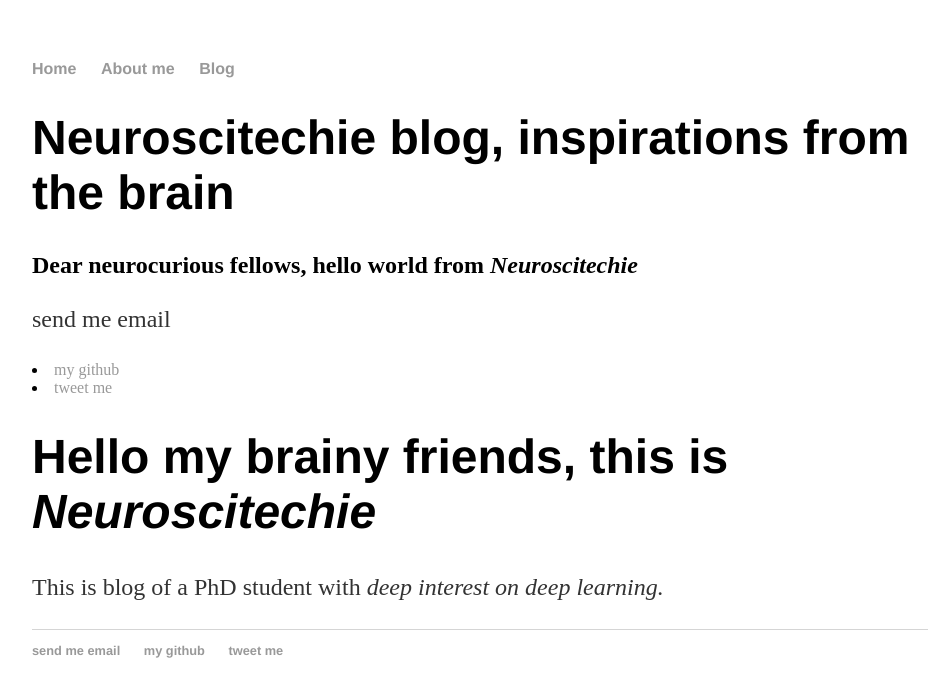
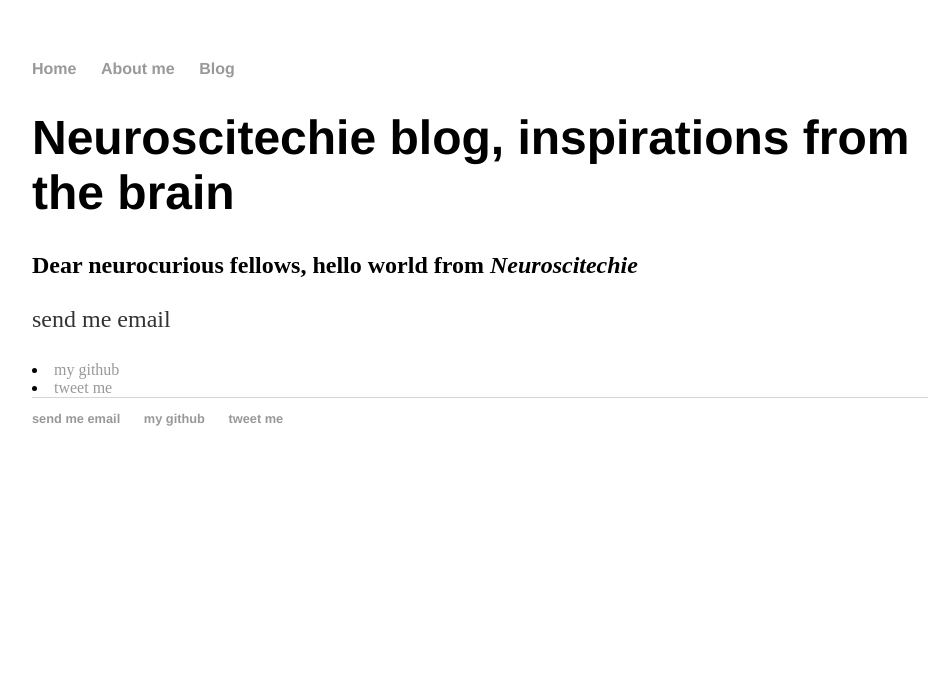
Before and after one commit to inantubek/meltemiatay.github.io, a Jekyll site: the page built from index.html, in a window 1280 px wide. Shown: the top 697 px of the page, without its empty margins (160-1098 px from the left). Built offline with Jekyll 4.4.1, drawn with Linux system fonts in a browser that asks for light colours.

Commit message:
Update default.html

```diff
--- a/_layouts/default.html
+++ b/_layouts/default.html
@@ -17,10 +17,6 @@
 
 		{{ content }}
 
-    		<div class="blurb">
-        		<h1>Hello my brainy friends, this is <i>Neuroscitechie</i> </h1>
-				<p>This is blog of a PhD student with <em>deep interest on deep learning.</em>
-    		</div><!-- /.blurb -->
 		</div><!-- /.container -->
 		<footer>
     		<ul>
```
